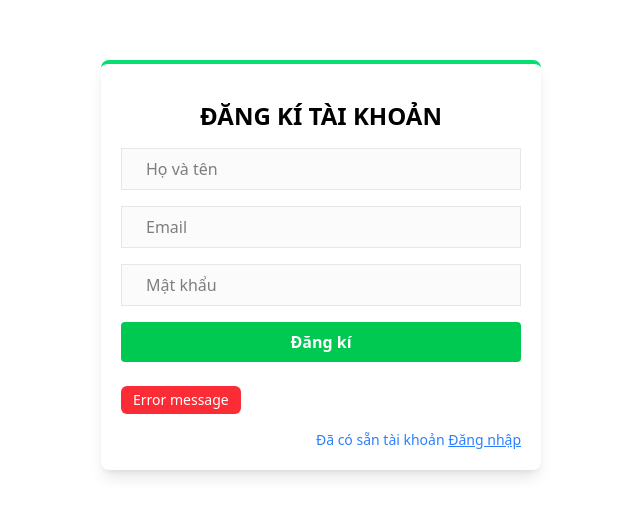
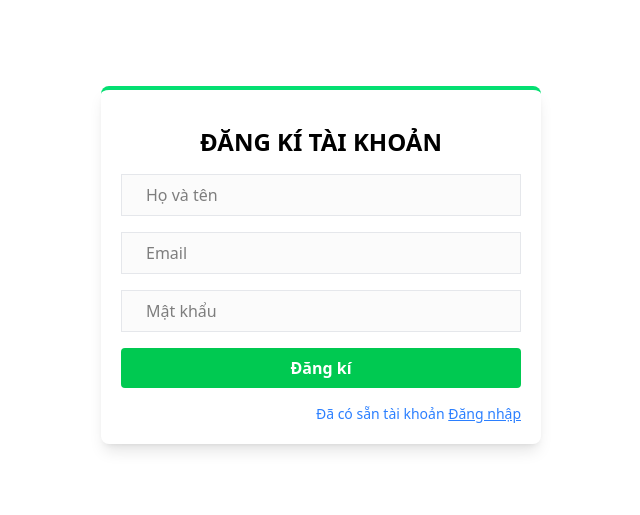
Before and after one commit to tranngocphat13/cinema_web, a Next.js app: page /register in a window 1280 px wide. Shown: the part 135-650 px from the top of the page, without its empty margins (319-959 px from the left). Built offline with nearby package versions, Linux system fonts and the light colour scheme.

Commit message:
2/8 16h15

```diff
--- a/package.json
+++ b/package.json
@@ -9,11 +9,14 @@
     "lint": "next lint"
   },
   "dependencies": {
+    "@next-auth/mongodb-adapter": "^1.1.3",
     "@radix-ui/react-slot": "^1.2.3",
+    "bcrypt": "^6.0.0",
     "class-variance-authority": "^0.7.1",
     "clsx": "^2.1.1",
     "lucide-react": "^0.532.0",
     "next": "15.4.4",
+    "next-auth": "^4.24.11",
     "react": "19.1.0",
     "react-dom": "19.1.0",
     "swiper": "^11.2.10",
--- a/src/components/forms/RegisterForm.tsx
+++ b/src/components/forms/RegisterForm.tsx
@@ -1,7 +1,25 @@
+"use client";
+
 import Link from "next/link";
 import React from "react";
+import { useState } from "react";
 
 export default function RegisterForm() {
+  const [name, setName] = useState("");
+  const [email, setEmail] = useState("");
+  const [password, setPassword] = useState("");
+  const [error, setError] = useState("");
+
+  const handleSubmit = (e: React.FormEvent) => {
+    e.preventDefault();
+
+    if (!name || !email || !password) {
+      setError("Vui lòng điền đầy đủ thông tin");
+      return;
+    }
+
+  };
+
   return (
     <div className="grid place-items-center h-screen">
       <div className="shadow-lg p-5 rounded-lg border-t-4 border-green-400">
@@ -9,16 +27,31 @@ export default function RegisterForm() {
           Đăng kí tài khoản
         </h1>
 
-        <form className="flex flex-col gap-4">
-          <input type="text" placeholder="Họ và tên" />
-          <input type="text" placeholder="Email" />
-          <input type="password" placeholder="Mật khẩu" />
+        <form onSubmit={handleSubmit} className="flex flex-col gap-4">
+          <input
+            onChange={(e) => setName(e.target.value)}
+            type="text"
+            placeholder="Họ và tên"
+          />
+          <input
+            onChange={(e) => setEmail(e.target.value)}
+            type="text"
+            placeholder="Email"
+          />
+          <input
+            onChange={(e) => setPassword(e.target.value)}
+            type="password"
+            placeholder="Mật khẩu"
+          />
           <button className="bg-green-500 text-white py-2 px-4 rounded cursor-pointer font-bold">
             Đăng kí
           </button>
-          <div className="bg-red-500 text-white w-fit text-sm py-1 px-3 rounded-md mt-2">
-            Error message
-          </div>
+
+          {error && (
+            <div className="bg-red-500 text-white w-fit text-sm py-1 px-3 rounded-md mt-2">
+              {error}
+            </div>
+          )}
 
           <Link href="/" className="text-sm text-blue-500 text-right">
             Đã có sẵn tài khoản <span className="underline">Đăng nhập</span>
```
Also changed, not shown: src/app/api/register/route.js (added), 1 other file (tests, documents, lock files or other folders).
